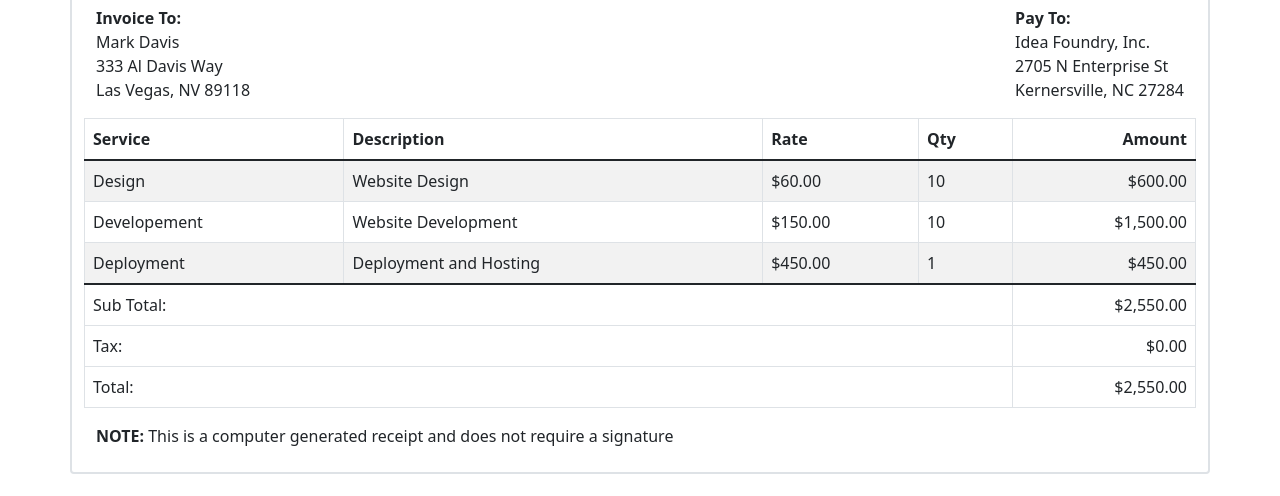
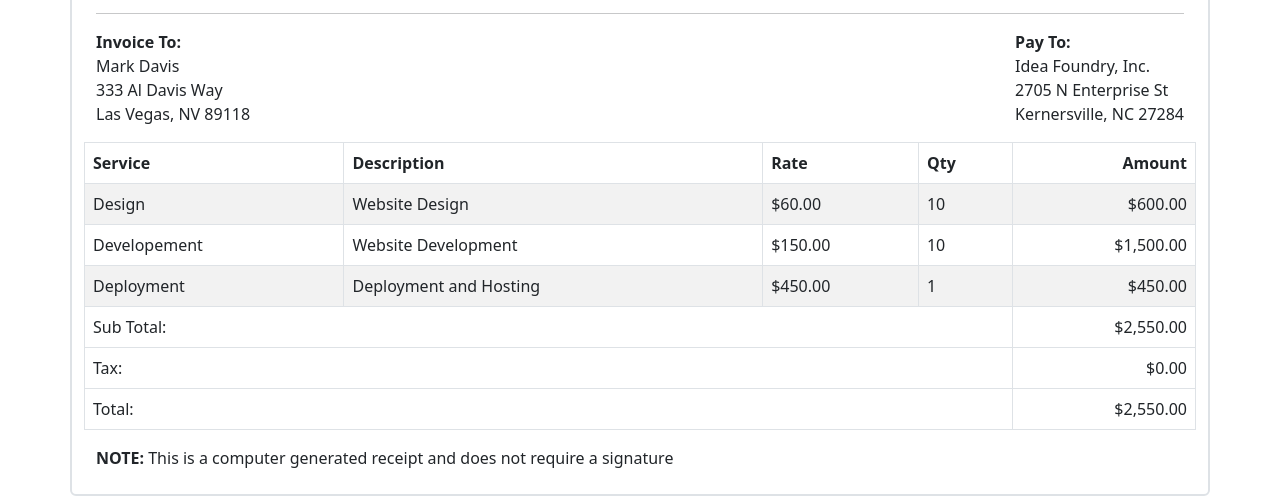
Before and after one commit to Fjeldhammer/-InvoiceBS, a plain HTML site: page index.html in a window 1280 px wide. Shown: the part 369-865 px from the top of the page. Before the commit the page ends 843 px from the top, so only its background shows below. Drawn offline with nearby package versions, Linux system fonts and the light colour scheme.

Commit message:
cleaned up code

```diff
--- a/index.html
+++ b/index.html
@@ -8,15 +8,16 @@
     <meta name="viewport" content="width=device-width, initial-scale=1, shrink-to-fit=no">
 
     <!-- Bootstrap CSS -->
-    <link href="https://cdn.jsdelivr.net/npm/bootstrap@5.1.1/dist/css/bootstrap.min.css" rel="stylesheet"
-        integrity="sha384-F3w7mX95PdgyTmZZMECAngseQB83DfGTowi0iMjiWaeVhAn4FJkqJByhZMI3AhiU" crossorigin="anonymous">
+    <link href="https://cdn.jsdelivr.net/npm/bootstrap@5.3.0/dist/css/bootstrap.min.css" rel="stylesheet"
+        integrity="sha384-9ndCyUaIbzAi2FUVXJi0CjmCapSmO7SnpJef0486qhLnuZ2cdeRhO02iuK6FUUVM" crossorigin="anonymous">
 
+    <!-- Custom css -->
     <link href="css/site.css" rel="stylesheet">
 
 </head>
 
 <body>
-    <div class="container rounded p-4 border border-2">
+    <div class="container rounded p-4 mt-4 border border-2">
         <div class="d-flex justify-content-end mt-3 d-print-none">
             <button type="button" class="btn btn-dark" onclick="window.print()">Print this page</button>
         </div>
@@ -113,7 +114,7 @@
         <footer>
             <div class="row">
                 <div class="col-12">
-                        <strong>NOTE:</strong>&nbsp;This is a computer generated receipt and does not require a signature
+                    <strong>NOTE:</strong>&nbsp;This is a computer generated receipt and does not require a signature
                 </div>
             </div>
         </footer>
@@ -123,7 +124,7 @@
     <!-- Bootstrap JS -->
     <script src="https://cdn.jsdelivr.net/npm/bootstrap@5.1.1/dist/js/bootstrap.bundle.min.js"
         integrity="sha384-/bQdsTh/da6pkI1MST/rWKFNjaCP5gBSY4sEBT38Q/9RBh9AH40zEOg7Hlq2THRZ" crossorigin="anonymous">
-    </script>
+        </script>
 </body>
 
 </html>
```
